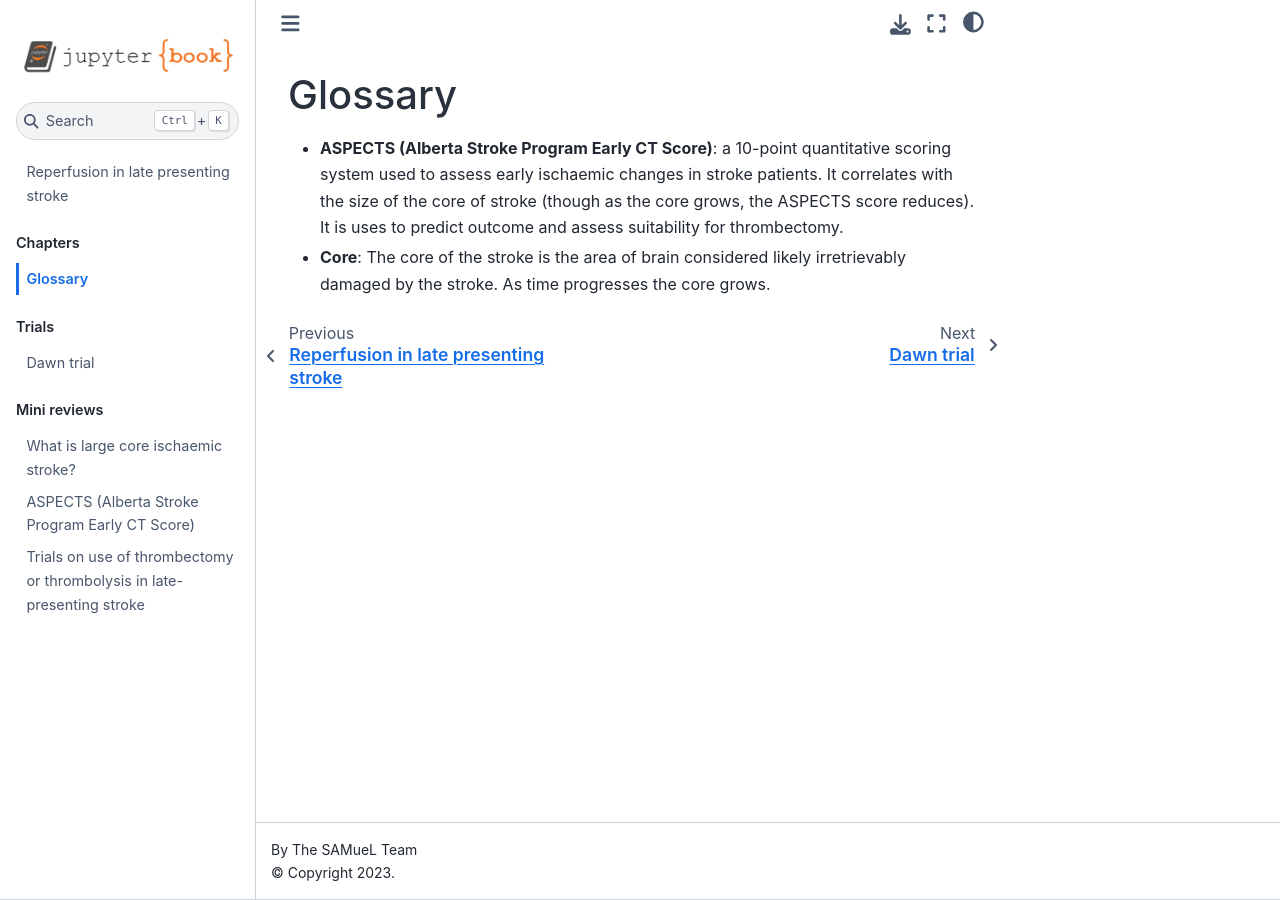
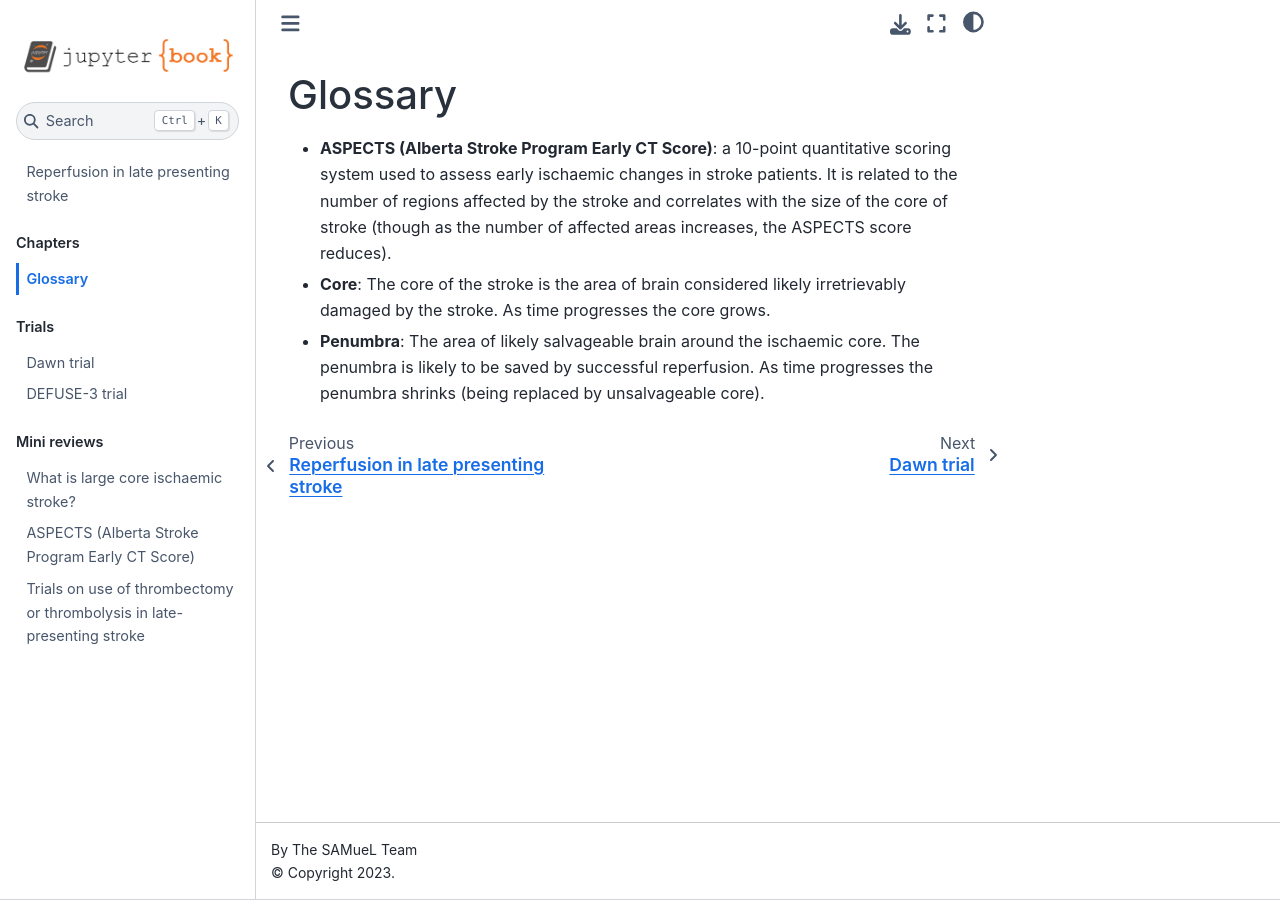
Before and after one commit to samuel-book/late_reperfusion_lit, a Jupyter Book: the page built from glossary.md, in a window 1280 px wide. Built offline with Jupyter Book 1.0.4 settings and Sphinx 7.4.7 and the Sphinx Book theme 1.1.4, drawn with Linux system fonts in a browser that asks for light colours.

```diff
--- a/_toc.yml
+++ b/_toc.yml
@@ -10,6 +10,7 @@ parts:
 - caption: Trials
   chapters:
   - file: trials/dawn.md
+  - file: trials/defuse.md
 - caption: Mini reviews
   chapters:
   - file: mini_reviews/large_core.md
--- a/glossary.md
+++ b/glossary.md
@@ -1,5 +1,7 @@
 # Glossary
 
-* **ASPECTS (Alberta Stroke Program Early CT Score)**: a 10-point quantitative scoring system used to assess early ischaemic changes in stroke patients. It correlates with the size of the core of stroke (though as the core grows, the ASPECTS score reduces). It is uses to predict outcome and assess suitability for thrombectomy.
+* **ASPECTS (Alberta Stroke Program Early CT Score)**: a 10-point quantitative scoring system used to assess early ischaemic changes in stroke patients. It is related to the number of regions affected by the stroke and correlates with the size of the core of stroke (though as the number of affected areas increases, the ASPECTS score reduces).
 
 * **Core**: The core of the stroke is the area of brain considered likely irretrievably damaged by the stroke. As time progresses the core grows.
+
+* **Penumbra**: The area of likely salvageable brain around the ischaemic core. The penumbra is likely to be saved by successful reperfusion. As time progresses the penumbra shrinks (being replaced by unsalvageable core).
```
Also changed, not shown: intro.md (+6 -0 lines), trials/defuse.md (added, +48 -0 lines), trials/images/defuse_01.png (added), trials/images/defuse_02.png (added), trials/images/defuse_03.png (added), trials/images/defuse_04.png (added), 1 other file.
